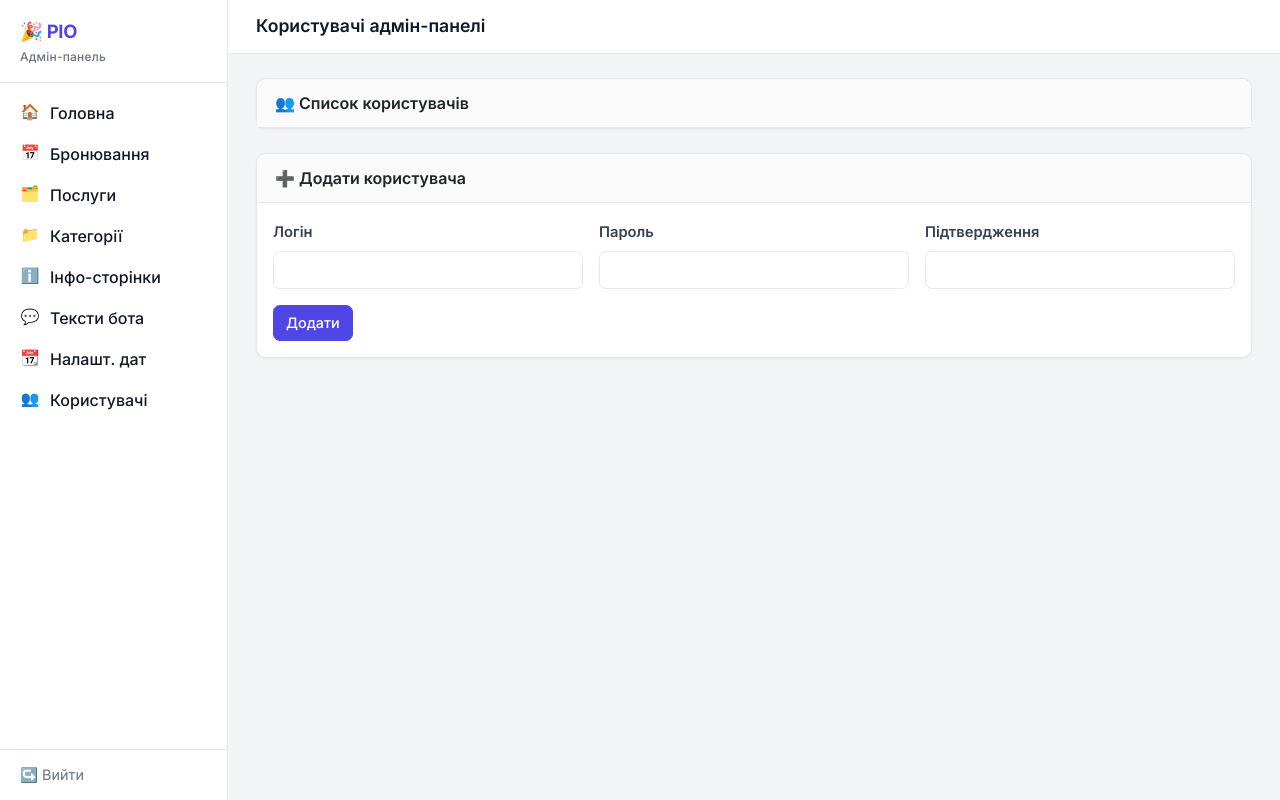
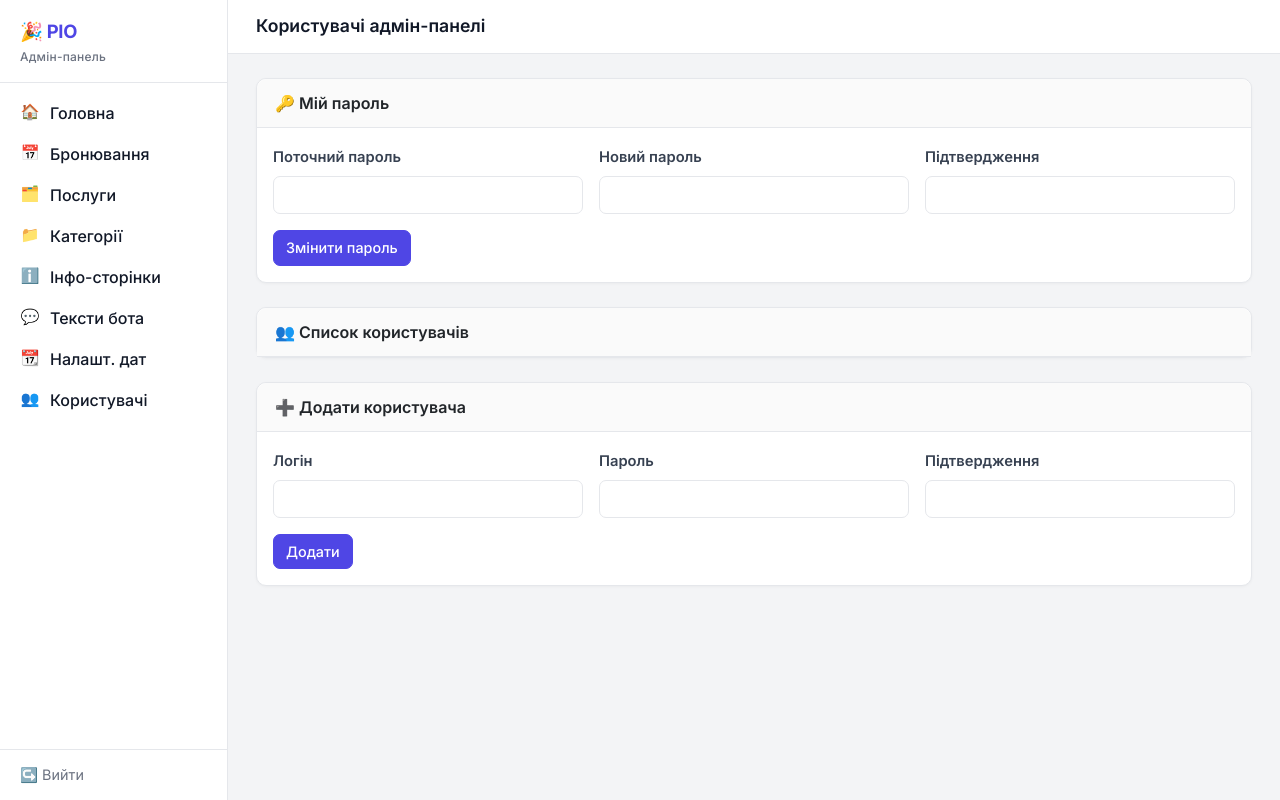
Before and after one commit to Mendela-A/rio_b_bot, a FastAPI app: template admin/templates/admin_users.html in a window 1280 px wide. Run offline with FastAPI, Linux system fonts and the light colour scheme; the template is opened without the code that fills it, so the values that code supplies are empty; parts of the project's set-up code (start-up, migrations or seed data) failed here and were passed over.

Commit message:
feat: add change own password form in admin users page
Co-Authored-By: Claude Sonnet 4.6 <noreply@anthropic.com>

```diff
--- a/admin/templates/admin_users.html
+++ b/admin/templates/admin_users.html
@@ -11,6 +11,31 @@
 {% if success %}
 <div class="alert alert-success">{{ success }}</div>
 {% endif %}
+
+<!-- Change own password -->
+<div class="card mb-4">
+  <div class="card-header">🔑 Мій пароль</div>
+  <div class="card-body">
+    <form method="POST" action="/admin/admin-users" class="row g-3 align-items-end">
+      <input type="hidden" name="_action" value="change_own_password">
+      <div class="col-sm-4">
+        <label class="form-label">Поточний пароль</label>
+        <input type="password" class="form-control" name="old_password" required autocomplete="current-password">
+      </div>
+      <div class="col-sm-4">
+        <label class="form-label">Новий пароль</label>
+        <input type="password" class="form-control" name="password" required autocomplete="new-password">
+      </div>
+      <div class="col-sm-4">
+        <label class="form-label">Підтвердження</label>
+        <input type="password" class="form-control" name="confirm" required>
+      </div>
+      <div class="col-12">
+        <button type="submit" class="btn btn-primary">Змінити пароль</button>
+      </div>
+    </form>
+  </div>
+</div>
 
 <!-- Users table -->
 <div class="card mb-4">
```
Also changed, not shown: admin/views/admin_users.py (+20 -0 lines).
